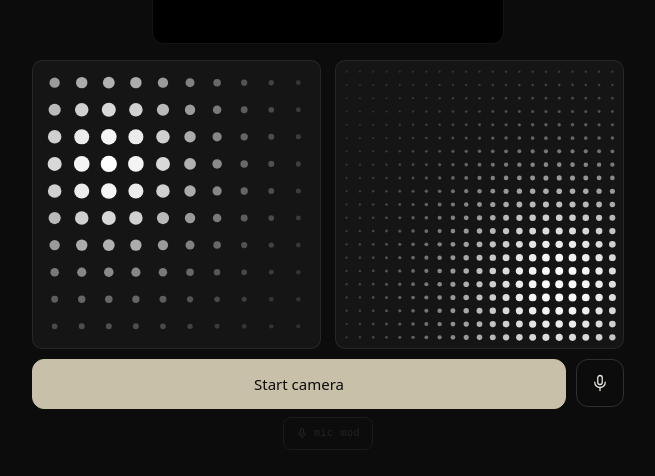
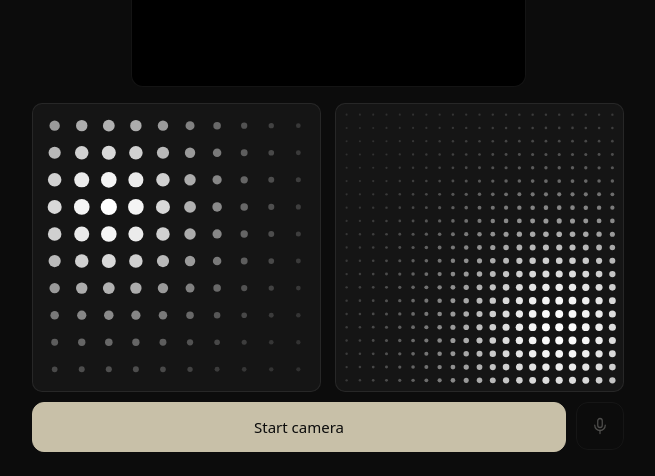
Before and after one commit to fcc-lol/mosaic, a React (Vite) app: page / in a window 1280 px wide. Shown: the part 324-800 px from the top of the page, without its empty margins (312-967 px from the left). Built offline with nearby package versions, Linux system fonts and the light colour scheme; the HTML template or start-up script is replaced by a standard one.

Commit message:
Merge mic toggle and wave mod into single button
The side-column mic icon now directly toggles wave modulation, replacing
the separate wave-mod-row. Removes isMicMuted/toggleMicMute entirely.

https://claude.ai/code/session_01GUGxp6HXuZWm2st6t9NWsr

```diff
--- a/src/ChladniParticleGhost.jsx
+++ b/src/ChladniParticleGhost.jsx
@@ -100,7 +100,7 @@ export default function ChladniParticleGhost() {
     cameraMode: false, cameraStream: null,
     facingMode: 'environment',
     captured: false,
-    micMode: false, micMuted: false, analyser: null, audioStream: null, audioCtx: null,
+    micMode: false, analyser: null, audioStream: null, audioCtx: null,
     audioLevel: 0, micSensitivity: 3.0,
     micMod: Object.fromEntries(Object.keys(MOD_RANGE).map(k => [k, false])),
     ...INITIAL,
@@ -109,7 +109,6 @@ export default function ChladniParticleGhost() {
   // React state only for UI that affects render
   const [isCameraActive, setIsCameraActive] = useState(false);
   const [isMicActive,    setIsMicActive]    = useState(false);
-  const [isMicMuted,     setIsMicMuted]     = useState(false);
   const [micModParams,   setMicModParams]   = useState(new Set());
   const [facingMode,     setFacingMode]     = useState('environment');
   const [isCaptured,     setIsCaptured]     = useState(false);
@@ -488,14 +487,6 @@ export default function ChladniParticleGhost() {
     if (s.current.micMode) stopMic();
   }, [stopCamera, stopMic]);
 
-  const toggleMicMute = useCallback(() => {
-    const st = s.current;
-    const newMuted = !st.micMuted;
-    st.micMuted = newMuted;
-    if (st.audioStream) st.audioStream.getAudioTracks().forEach(t => { t.enabled = !newMuted; });
-    setIsMicMuted(newMuted);
-  }, []);
-
   const toggleMicParam = useCallback((key) => {
     s.current.micMod[key] = !s.current.micMod[key];
     setMicModParams(prev => {
@@ -644,43 +635,19 @@ export default function ChladniParticleGhost() {
           </AnimatePresence>
 
           <button
-            className={'icon-btn mic-toggle' + (isMicMuted ? ' muted' : '')}
-            onClick={toggleMicMute}
-            title={isMicMuted ? 'Unmute mic' : 'Mute mic'}
-            aria-label={isMicMuted ? 'Unmute mic' : 'Mute mic'}
+            className={'icon-btn mic-toggle' + (waveModActive ? ' active' : '')}
+            disabled={!isMicActive}
+            onClick={toggleWaveMod}
+            title="Modulate wave params with mic"
+            aria-label="Modulate wave params with mic"
           >
-            {isMicMuted ? (
-              <svg width="18" height="18" viewBox="0 0 24 24" fill="none" stroke="currentColor" strokeWidth="1.7" strokeLinecap="round" strokeLinejoin="round">
-                <rect x="9" y="2" width="6" height="12" rx="3" />
-                <path d="M5 11a7 7 0 0 0 14 0" />
-                <line x1="12" y1="18" x2="12" y2="22" />
-                <line x1="3" y1="3" x2="21" y2="21" />
-              </svg>
-            ) : (
-              <svg width="18" height="18" viewBox="0 0 24 24" fill="none" stroke="currentColor" strokeWidth="1.7" strokeLinecap="round" strokeLinejoin="round">
-                <rect x="9" y="2" width="6" height="12" rx="3" />
-                <path d="M5 11a7 7 0 0 0 14 0" />
-                <line x1="12" y1="18" x2="12" y2="22" />
-              </svg>
-            )}
+            <svg width="18" height="18" viewBox="0 0 24 24" fill="none" stroke="currentColor" strokeWidth="1.7" strokeLinecap="round" strokeLinejoin="round">
+              <rect x="9" y="2" width="6" height="12" rx="3" />
+              <path d="M5 11a7 7 0 0 0 14 0" />
+              <line x1="12" y1="18" x2="12" y2="22" />
+            </svg>
           </button>
         </div>
-      </div>
-
-      <div className="wave-mod-row">
-        <button
-          className={'mic-mod-btn' + (waveModActive ? ' active' : '')}
-          disabled={!isMicActive || isMicMuted}
-          onClick={toggleWaveMod}
-          title="Modulate all wave params with mic input"
-        >
-          <svg width="12" height="15" viewBox="0 0 24 24" fill="none" stroke="currentColor" strokeWidth="2" strokeLinecap="round" strokeLinejoin="round" aria-hidden="true">
-            <rect x="9" y="2" width="6" height="12" rx="3" />
-            <path d="M5 11a7 7 0 0 0 14 0" />
-            <line x1="12" y1="18" x2="12" y2="22" />
-          </svg>
-          mic mod
-        </button>
       </div>
     </>
   );
@@ -855,8 +822,9 @@ export default function ChladniParticleGhost() {
         .icon-btn:hover { background: rgba(255,255,255,0.1); color: var(--accent); }
         .icon-btn svg   { flex-shrink: 0; }
         .mic-toggle { background: transparent; }
-        .mic-toggle:hover { background: rgba(255,255,255,0.06); }
-        .mic-toggle.muted { color: var(--text-tertiary); }
+        .mic-toggle:hover:not(:disabled) { background: rgba(255,255,255,0.06); }
+        .mic-toggle.active { color: var(--accent); }
+        .mic-toggle:disabled { opacity: 0.3; cursor: not-allowed; }
 
         /* Indicators row — camera indicator only, aligned under capture button */
         .indicators-row { display: flex; gap: 8px; width: 100%; }
```
